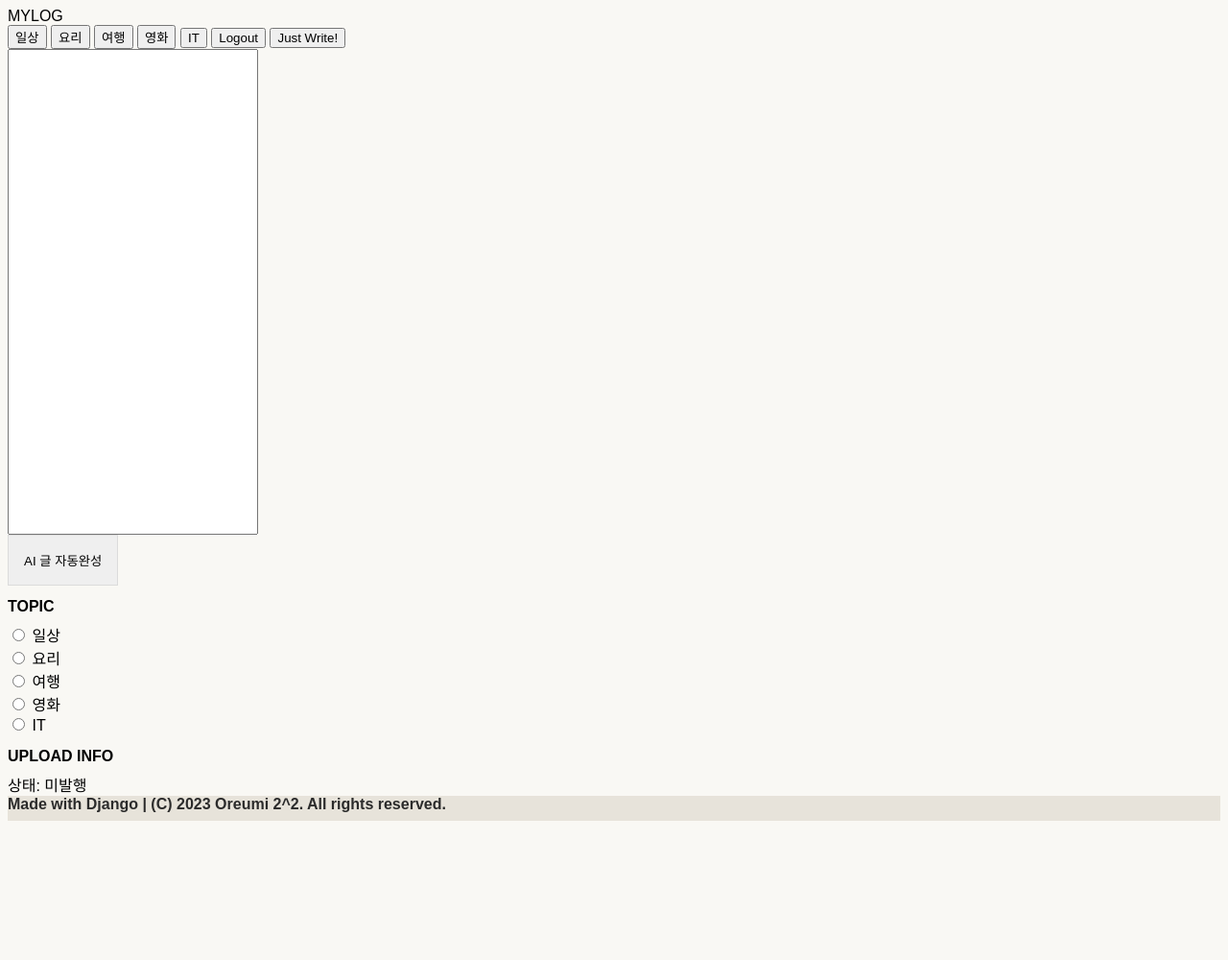
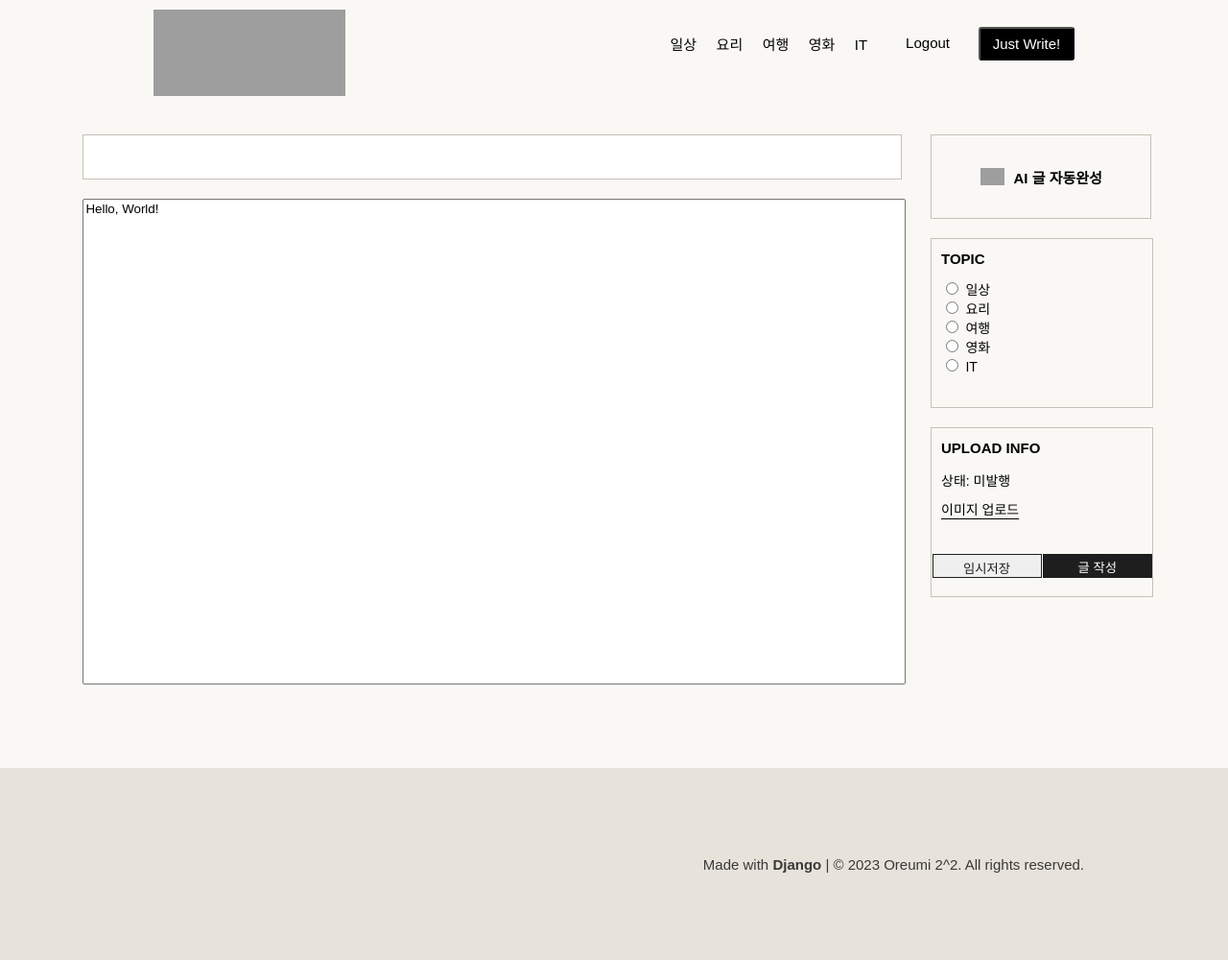
Before and after one commit to deok9614/2a2seung_project, a Django app: template blog_project/blog_app/templates/blog_app/write.html in a window 1280 px wide. Shown: the whole page at 96% size. Before the commit the page ends 855 px from the top, so only its background shows below. Run offline with Django 4.2, Linux system fonts and the light colour scheme; the template is opened without the code that fills it, so the values that code supplies are empty; some libraries are stand-ins or nearby versions; grey boxes are pictures that could not be loaded.

Commit message:
Update Write

```diff
--- /dev/null
+++ b/blog_project/blog_app/static/css/common.css
@@ -0,0 +1,103 @@
+/* 기본 셋팅 */
+* {
+    font-family: 'Pretendard', sans-serif;
+}
+
+html {
+    width: 100%;
+    height: 100%;
+    box-sizing: border-box;
+    margin: 0;
+    border: 0;
+}
+
+body {
+    background-color: #f9f8f4;
+    font-family: 'Pretendard', sans-serif;
+    width: 100%;
+    height: 100%;
+    box-sizing: border-box;
+    display: flex;
+    flex-direction: column;
+    margin: 0;
+}
+
+
+/* Header or Navigation 부분 */
+header {
+    box-sizing: border-box;
+    display: flex;
+    justify-content: space-between;
+    flex-direction: row;
+    width: 100%;
+    height: 90px;
+    position: fixed;
+    padding: 10px;
+    box-sizing: border-box;
+    background-color: #f9f8f4;
+    z-index: 10;
+}
+
+#mylog {
+    width: 200px;
+    height: 90px;
+    padding-left: 150px;
+}
+
+.nav_btn {
+    box-sizing: border-box;
+    display: flex;
+    flex-direction: row;
+    align-items: center;
+    justify-content: flex-end;
+    width: 100%;
+    padding-right: 150px;
+}
+
+.category,
+.logout_btn {
+    border: none;
+    background-color: transparent;
+    font-size: 15px;
+    padding-right: 10px;
+}
+
+.write_btn {
+    background-color: #000;
+    color: #fff;
+    border-radius: 3px;
+    display: flex;
+    align-items: center;
+    justify-content: center;
+    width: 100px;
+    height: 35px;
+    font-size: 15px;
+}
+
+.logout_btn {
+    padding: 0px 30px;
+}
+
+
+/* Footer 부분 */
+footer {
+    box-sizing: border-box;
+    display: flex;
+    align-items: center;
+    justify-content: end;
+    width: 100%;
+    height: 200px;
+    background-color: #E7E3DA;
+    box-sizing: border-box;
+}
+
+.footer {
+    height: 200px;
+    font-size: 15px;
+    font-weight: 500;
+    color: #393939;
+    display: flex;
+    justify-content: end;
+    padding-right: 150px;
+    align-items: center;
+}
--- a/blog_project/blog_app/static/css/write.css
+++ b/blog_project/blog_app/static/css/write.css
@@ -1,15 +1,51 @@
-* {
+/* * {
     font-family: 'Pretendard', sans-serif;
+}
+
+html {
+    width: 100%;
+    height: 100%;
+    box-sizing: border-box;
+    margin: 0;
+    border: 0;
 }
 
 body {
     background-color: #f9f8f4;
     font-family: 'Pretendard', sans-serif;
+    width: 100%;
+    height: 100%;
+    box-sizing: border-box;
+    display: flex;
+    flex-direction: column;
+    margin: 0;
+} */
 
+/* MAIN */
+main {
+    width: 100%;
+    height: 100%;
+    display: flex;
+    flex-direction: row;
+    justify-content: center;
+    box-sizing: border-box;
 }
 
+section {
+    width: 70%;
+    height: 100%;
+}
+
+aside {
+    width: 20%;
+    display: flex;
+    flex-direction: column;
+    margin-top: 140px;
+}
+
+/* 글 작성 부분 */
 .container {
-    width: 1024px;
+    width: 95%;
     display: flex;
     flex-direction: column;
     justify-content: center;
@@ -17,6 +53,11 @@ body {
     margin-top: 140px;
     gap: 20px;
     margin-bottom: 200px;
+}
+
+
+#default {
+    width: 100%;
 }
 
 .big-box {
@@ -61,15 +102,21 @@ form {
 }
 
 .title {
-    border: 1px solid #dbdbdb;
-    padding: 11px 16px;
+    border: 1px solid #c6c1b6;
+    background-color: #fff;
     font-size: 16px;
+    width: 100%;
+    height: 45px;
 }
 
+.textarea {
+    width: 100%;
+}
+
+
 h2 {
-    font-size: 16px;
+    font-size: 15px;
     font-weight: 700;
-    margin-bottom: 8px;
 }
 
 p {
@@ -94,21 +141,7 @@ p {
     gap: 8px;
 }
 
-.temp-save-button {
-    padding: 4px 17px;
-    border: none;
-    border: 1px solid #1e1e1e;
-    color: #1e1e1e;
-    width: 100%;
-}
 
-.save-button {
-    padding: 4px 17px;
-    border: none;
-    background-color: #1e1e1e;
-    color: #fff;
-    width: 100%;
-}
 
 .delete-button {
     padding: 4px 17px;
@@ -153,32 +186,174 @@ button {
 }
 
 .ai-button {
+    width: 90%;
+    height: 88px;
+    font-size: 15px;
+    font-weight: 700;
+    background-color: transparent;
+    border: 1px solid #c6c1b6;
+    margin: 0px 0px 0px 10px;
     display: flex;
-    border: 1px solid #dbdbdb;
-    padding: 16px;
     align-items: center;
-    justify-content: space-between;
+    justify-content: center;
 }
 
 .ai-button img {
-    width: 40px;
+    width: 25px;
+    margin-right: 10px;
+}
+
+.uploadinfo-container-title {
+    margin-left: 10px;
+    font-weight: bolder;
+}
+
+.topic-container {
+    width: 90%;
+    height: 175px;
+    border: 1px solid #c6c1b6;
+    margin: 20px 0 20px 10px;
+}
+
+.margin-left-ten {
+    margin-left: 10px;
+}
+
+.radio-text {
+    font-size: 14px;
+}
+
+.uploadinfo-container {
+    width: 90%;
+    height: 175px;
+    border: 1px solid #c6c1b6;
+    margin: 0 0 20px 10px;
+
+}
+
+.status-container {
+    margin: 15px 0 0 10px;
+    font-size: 14px;
+}
+
+.input-container {
+    width: 100%;
+    height: 20px;
+    margin: 10px 0 20px 10px;
+}
+
+.input-label {
+    text-decoration: underline;
+    text-underline-position: under;
+    font-size: 14px;
+}
+
+.form-control-container {
+    width: 100%;
+    height: 30px;
+    display: flex;
+    align-items: center;
+    justify-content: space-around;
+    margin-top: 34px;
+}
+
+.temp-save-button {
+    padding: 4px 17px;
+    border: none;
+    border: 1px solid #1e1e1e;
+    color: #1e1e1e;
+    width: 114px;
+    height: 25px;
+}
+
+.save-button {
+    padding: 4px 17px;
+    border: none;
+    background-color: #1e1e1e;
+    color: #fff;
+    width: 114px;
+    height: 25px;
 }
 
 .loading-animation img {
     width: 40px;
+    color: red;
+}
+
+/*
+header {
+    box-sizing: border-box;
+    display: flex;
+    justify-content: space-between;
+    flex-direction: row;
+    width: 100%;
+    height: 90px;
+    position: fixed;
+    padding: 10px;
+    box-sizing: border-box;
+    background-color: #f9f8f4;
+    z-index: 10;
+}
+
+#mylog {
+    width: 200px;
+    height: 90px;
+    padding-left: 150px;
+}
+
+.nav_btn {
+    box-sizing: border-box;
+    display: flex;
+    flex-direction: row;
+    align-items: center;
+    justify-content: flex-end;
+    width: 100%;
+    padding-right: 150px;
+}
+
+.category,
+.logout_btn {
+    border: none;
+    background-color: transparent;
+    font-size: 15px;
+    padding-right: 10px;
+}
+
+.write_btn {
+    background-color: #000;
+    color: #fff;
+    border-radius: 3px;
+    display: flex;
+    align-items: center;
+    justify-content: center;
+    width: 100px;
+    height: 35px;
+    font-size: 15px;
+}
+
+.logout_btn {
+    padding: 0px 30px;
 }
 
 footer {
+    box-sizing: border-box;
     display: flex;
+    align-items: center;
+    justify-content: end;
     width: 100%;
+    height: 200px;
     background-color: #E7E3DA;
+    box-sizing: border-box;
 }
 
 .footer {
-    font-size: 16px;
-    font-weight: 700;
-    margin-bottom: 8px;
-    color: #2b2b2b;
+    height: 200px;
+    font-size: 15px;
+    font-weight: 500;
+    color: #393939;
     display: flex;
     justify-content: end;
+    padding-right: 150px;
+    align-items: center;
 }
+*/
--- a/blog_project/blog_app/static/js/write_scripts.js
+++ b/blog_project/blog_app/static/js/write_scripts.js
@@ -1,19 +1,19 @@
-tinymce.init({
-    selector: 'textarea#default',
-    plugins: 'autoresize',
-    width: 900,
-    height: 600,
-    plugins: [
-        'advlist', 'autolink', 'link', 'image', 'lists', 'charmap', 'prewiew', 'anchor', 'pagebreak',
-        'searchreplace', 'wordcount', 'visualblocks', 'code', 'fullscreen', 'insertdatetime', 'media',
-        'table', 'emoticons', 'template', 'codesample'
-    ],
-    toolbar: 'undo redo | styles | bold italic underline | alignleft aligncenter alignright alignjustify |' +
-        'bullist numlist outdent indent | link image | print preview media fullscreen | ' +
-        'forecolor backcolor emoticons',
-    menu: {
-        favs: { title: 'menu', items: 'code visualaid | searchreplace | emoticons' }
-    },
-    menubar: 'favs file edit view insert format tools table',
-    content_style: 'body{font-family:Helvetica,Arial,sans-serif; font-size:16px}'
-});
+// tinymce.init({
+//     selector: 'textarea#default-editor',
+//     plugins: 'autoresize',
+//     width: 700,
+//     height: 500,
+//     plugins: [
+//         'advlist', 'autolink', 'link', 'image', 'lists', 'charmap', 'prewiew', 'anchor', 'pagebreak',
+//         'searchreplace', 'wordcount', 'visualblocks', 'code', 'fullscreen', 'insertdatetime', 'media',
+//         'table', 'emoticons', 'template', 'codesample'
+//     ],
+//     toolbar: 'undo redo | styles | bold italic underline | alignleft aligncenter alignright alignjustify |' +
+//         'bullist numlist outdent indent | link image | print preview media fullscreen | ' +
+//         'forecolor backcolor emoticons',
+//     menu: {
+//         favs: { title: 'menu', items: 'code visualaid | searchreplace | emoticons' }
+//     },
+//     menubar: 'favs file edit view insert format tools table',
+//     content_style: 'body{font-family:Helvetica,Arial,sans-serif; font-size:16px}'
+// });
--- a/blog_project/blog_app/templates/blog_app/write.html
+++ b/blog_project/blog_app/templates/blog_app/write.html
@@ -1,24 +1,36 @@
 {% load static %}
 <!DOCTYPE html>
 <html lang="en">
+
 <head>
     <meta charset="UTF-8">
     <meta name="viewport" content="width=device-width, initial-scale=1.0">
+    <link rel="stylesheet" type="text/css" href="{% static 'css/common.css' %}">
     <link rel="stylesheet" type="text/css" href="{% static 'css/write.css' %}">
     <title>Write</title>
+
 </head>
+
 <body>
     <!-- HEADER -->
     <header>
-        <div class="logo">MYLOG</div>
-        <div>
+        <div class="logo">
+            <img src="\media\mylog.svg" id="mylog"></img>
+        </div>
+        <div class="nav_btn">
+            <div class="category_box">
                 <button class="category">일상</button>
                 <button class="category">요리</button>
                 <button class="category">여행</button>
                 <button class="category">영화</button>
                 <button class="category">IT</button>
-            <button class="">Logout</button>
-            <button class="">Just Write!</button>
+            </div>
+            <div class="logout_box">
+                <button class="logout_btn">Logout</button>
+            </div>
+            <div class="write_box">
+                <a href=""><button class="write_btn">Just Write!</button></a>
+            </div>
         </div>
     </header>
 
@@ -26,11 +38,10 @@
     <main>
         <!-- 글 작성 부분 -->
         <section>
-            <form action="" method="post">
-                <textarea name="textarea" id="default" cols="30" rows="10"></textarea><br>
-                {% comment %} <input type="file" name="image" accept="image/*">이미지 업로드</input>
-                <button type="submit" name="draft" value="1" class="temp-save-button">임시저장</button>
-                <button type="submit" name="publish" value="1" class="save-button">글 작성</button> {% endcomment %}
+            <form action="" method="post" class="container">
+                <div type="text" class="title" placeholder="제목"></div>
+                <textarea class="textarea" id="mytextarea">Hello, World!</textarea>
+
             </form>
             {% comment %} <form method="post" enctype="multipart/form-data">
                 {% csrf_token %}
@@ -41,25 +52,36 @@
 
         <!-- 우측 부분 -->
         <aside>
-            <div>
-                <button class="ai-button">AI 글 자동완성</button>
-            </div>
-            <div>
+            <button class="ai-button"><img src="\media\aibot.png" id="aibot"></img>AI 글 자동완성</button>
+            <div class="topic-container">
+                <div class="margin-left-ten">
                     <h2><label for="topic">TOPIC</label></h2>
                     <input type="radio" id="topic1" name="topic" value="일상">
-                <label for="topic1">일상</label><br>
+                    <label for="topic1" class="radio-text">일상</label><br>
                     <input type="radio" id="topic2" name="topic" value="요리">
-                <label for="topic2">요리</label><br>
+                    <label for="topic2" class="radio-text">요리</label><br>
                     <input type="radio" id="topic3" name="topic" value="여행">
-                <label for="topic3">여행</label><br>
+                    <label for="topic3" class="radio-text">여행</label><br>
                     <input type="radio" id="topic4" name="topic" value="영화">
-                <label for="topic4">영화</label><br>
+                    <label for="topic4" class="radio-text">영화</label><br>
                     <input type="radio" id="topic5" name="topic" value="IT">
-                <label for="topic5">IT</label><br>
+                    <label for="topic5" class="radio-text">IT</label><br>
                 </div>
-            <div>
-                <h2><label for="uploadinfo">UPLOAD INFO</label></h2>
-                <div>상태: 미발행</div>
+
+            </div>
+            <div class="uploadinfo-container">
+                <h2 class="uploadinfo-container-title"><label for="uploadinfo">UPLOAD INFO</label></h2>
+                <div class="status-container">상태: 미발행</div>
+                <div class="input-container">
+                    <label class="input-label" for="input-file">이미지 업로드</label>
+                    <input style="display: none;" id="input-file" class="image-upload-button" type="file" name="image"
+                        accept="image/*"></input>
+                </div>
+                <div class="form-control-container">
+                    <button type="submit" name="draft" value="1" class="temp-save-button">임시저장</button>
+                    <button type="submit" name="publish" value="1" class="save-button">글 작성</button>
+                </div>
+
             </div>
         </aside>
     </main>
@@ -67,12 +89,17 @@
     <!-- FOOTER -->
     <footer>
         <div class="footer">
-            Made with Django | (C) 2023 Oreumi 2^2. All rights reserved.
+            Made with&nbsp; <strong> Django </strong> &nbsp;| © 2023 Oreumi 2^2. All rights reserved.
         </div>
     </footer>
 
     <script src="{% static 'tinymce/tinymce.min.js' %}"></script>
-    <script src="{% static 'js/write_scripts.js' %}"></script>
+    <!-- <script src="{% static 'js/write_scripts.js' %}"></script> -->
+    <script>
+        tinymce.init({
+            selector: '#mytextarea'
+        });
+    </script>
 </body>
 
 </html>
```
Lines whose indentation alone changed are shown as unchanged.
